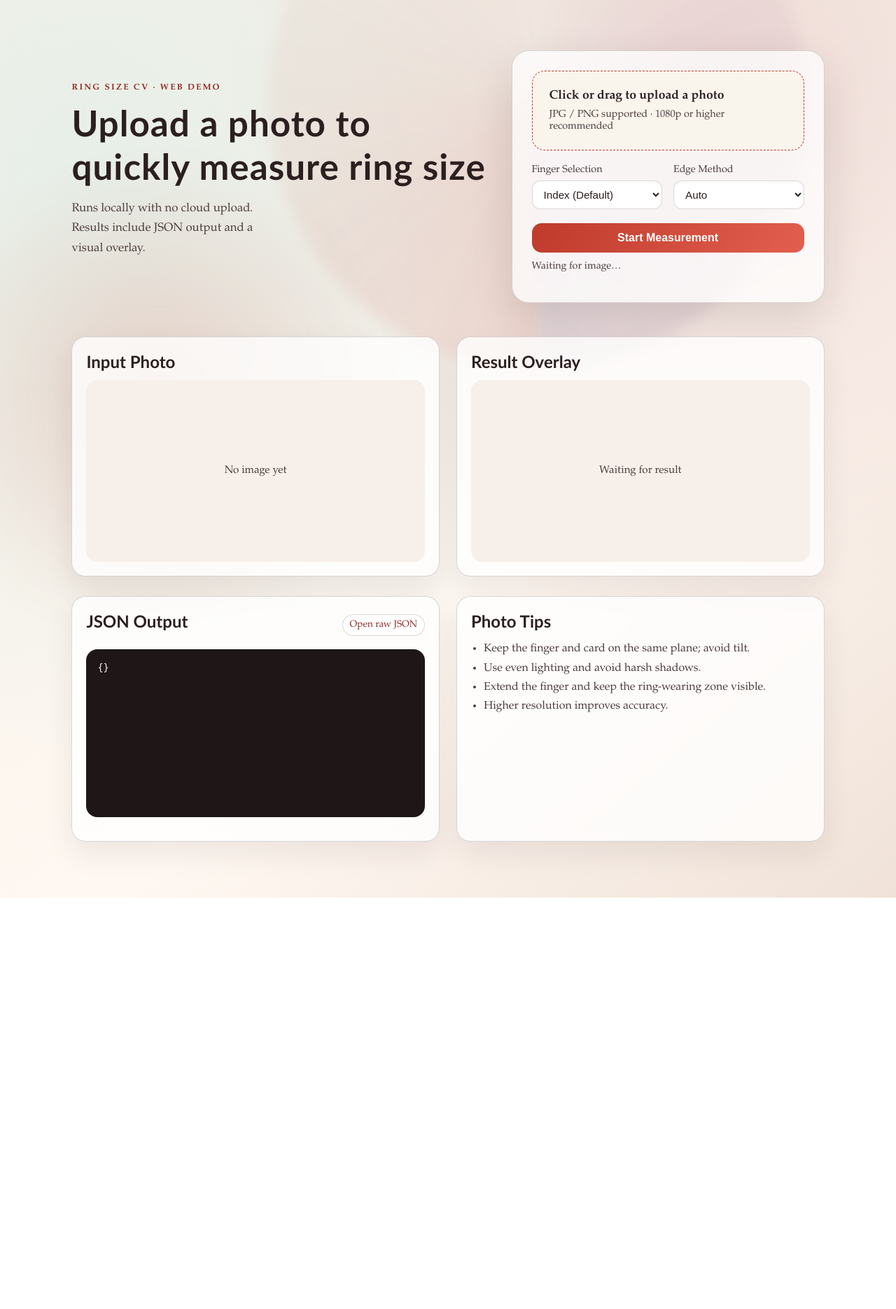
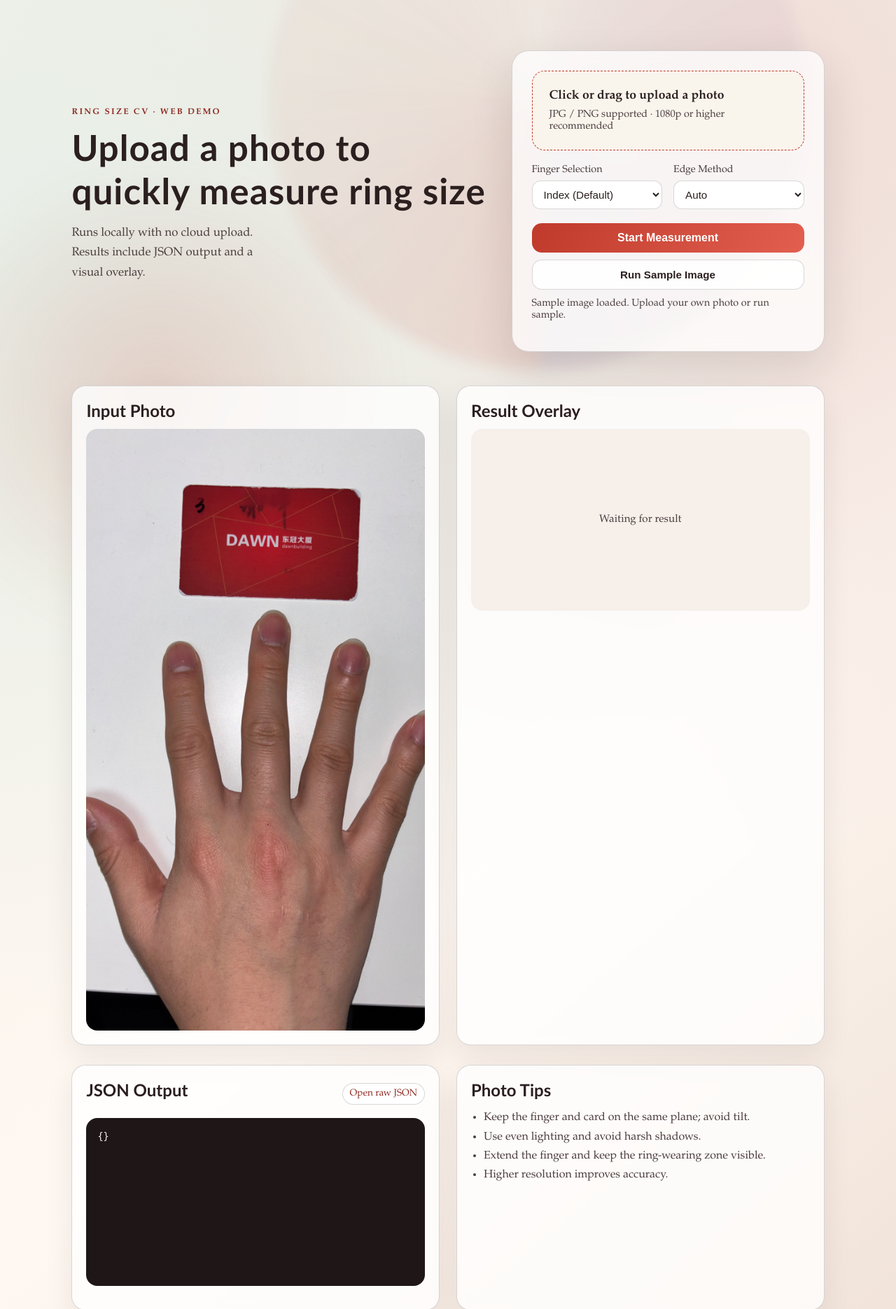
Before and after one commit to fengfengxie/ring-sizer, a Flask app: page / in a window 1280 px wide. Shown: the top 1871 px of the page at 70% size. Before the commit the page ends 1283 px from the top, so only its background shows below. Run offline with Flask 3, Linux system fonts and the light colour scheme.

Commit message:
feat: add default sample image quick start in web demo

```diff
--- a/web_demo/app.py
+++ b/web_demo/app.py
@@ -24,6 +24,8 @@ from measure_finger import measure_finger
 APP_ROOT = Path(__file__).resolve().parent
 UPLOAD_DIR = APP_ROOT / "uploads"
 RESULTS_DIR = APP_ROOT / "results"
+DEFAULT_SAMPLE_PATH = APP_ROOT / "static" / "examples" / "default_sample.jpg"
+DEFAULT_SAMPLE_URL = "/static/examples/default_sample.jpg"
 ALLOWED_EXTENSIONS = {".jpg", ".jpeg", ".png"}
 
 app = Flask(__name__)
@@ -41,7 +43,7 @@ def _save_json(path: Path, data: Dict[str, Any]) -> None:
 
 @app.route("/")
 def index():
-    return render_template("index.html")
+    return render_template("index.html", default_sample_url=DEFAULT_SAMPLE_URL)
 
 
 @app.route("/results/<path:filename>")
@@ -80,6 +82,42 @@ def api_measure():
     if image is None:
         return jsonify({"success": False, "error": "Failed to load image"}), 400
 
+    return _run_measurement(
+        image=image,
+        finger_index=finger_index,
+        edge_method=edge_method,
+        input_image_url=f"/uploads/{upload_name}",
+    )
+
+
+@app.route("/api/measure-default", methods=["POST"])
+def api_measure_default():
+    finger_index = request.form.get("finger_index", "index")
+    edge_method = request.form.get("edge_method", "auto")
+
+    if not DEFAULT_SAMPLE_PATH.exists():
+        return jsonify({"success": False, "error": "Default sample image not found"}), 500
+
+    image = cv2.imread(str(DEFAULT_SAMPLE_PATH))
+    if image is None:
+        return jsonify({"success": False, "error": "Failed to load default sample image"}), 500
+
+    return _run_measurement(
+        image=image,
+        finger_index=finger_index,
+        edge_method=edge_method,
+        input_image_url=DEFAULT_SAMPLE_URL,
+    )
+
+
+def _run_measurement(
+    image,
+    finger_index: str,
+    edge_method: str,
+    input_image_url: str,
+):
+    run_id = uuid.uuid4().hex[:12]
+
     result_png_name = f"{run_id}__result.png"
     result_png_path = RESULTS_DIR / result_png_name
 
@@ -99,7 +137,7 @@ def api_measure():
         "success": result.get("fail_reason") is None,
         "result": result,
         "result_image_url": f"/results/{result_png_name}",
-        "input_image_url": f"/uploads/{upload_name}",
+        "input_image_url": input_image_url,
         "result_json_url": f"/results/{result_json_name}",
     }
 
--- a/web_demo/static/app.js
+++ b/web_demo/static/app.js
@@ -1,5 +1,6 @@
 const form = document.getElementById("measureForm");
 const imageInput = document.getElementById("imageInput");
+const measureSampleBtn = document.getElementById("measureSampleBtn");
 const statusText = document.getElementById("statusText");
 const inputPreview = document.getElementById("inputPreview");
 const debugPreview = document.getElementById("debugPreview");
@@ -7,6 +8,7 @@ const inputFrame = document.getElementById("inputFrame");
 const debugFrame = document.getElementById("debugFrame");
 const jsonOutput = document.getElementById("jsonOutput");
 const jsonLink = document.getElementById("jsonLink");
+const defaultSampleUrl = window.DEFAULT_SAMPLE_URL || "";
 
 const setStatus = (text) => {
   statusText.textContent = text;
@@ -19,15 +21,68 @@ const showImage = (imgEl, frameEl, url) => {
   frameEl.querySelector(".placeholder").style.display = "none";
 };
 
+const buildMeasureSettings = () => {
+  const fingerSelect = form.querySelector('select[name="finger_index"]');
+  const edgeSelect = form.querySelector('select[name="edge_method"]');
+  return {
+    finger_index: fingerSelect ? fingerSelect.value : "index",
+    edge_method: edgeSelect ? edgeSelect.value : "auto",
+  };
+};
+
+const runMeasurement = async (endpoint, formData, inputUrlFallback = "") => {
+  setStatus("Measuring… Please wait.");
+  jsonOutput.textContent = "{\n  \"status\": \"processing\"\n}";
+
+  try {
+    const response = await fetch(endpoint, {
+      method: "POST",
+      body: formData,
+    });
+
+    if (!response.ok) {
+      const error = await response.json();
+      setStatus(error.error || "Measurement failed");
+      return;
+    }
+
+    const data = await response.json();
+    jsonOutput.textContent = JSON.stringify(data.result, null, 2);
+    jsonLink.href = data.result_json_url || "#";
+
+    showImage(inputPreview, inputFrame, data.input_image_url || inputUrlFallback);
+    showImage(debugPreview, debugFrame, data.result_image_url);
+
+    if (data.success) {
+      setStatus("Measurement complete. Results updated.");
+    } else {
+      setStatus("Measurement failed. Check fail_reason.");
+    }
+  } catch (error) {
+    setStatus("Network error. Please retry.");
+  }
+};
+
 imageInput.addEventListener("change", () => {
   const file = imageInput.files[0];
   if (!file) {
-    setStatus("Waiting for image…");
+    setStatus("Sample image loaded. Upload your own photo or run sample.");
+    if (defaultSampleUrl) {
+      showImage(inputPreview, inputFrame, defaultSampleUrl);
+    }
     return;
   }
   const url = URL.createObjectURL(file);
   showImage(inputPreview, inputFrame, url);
   setStatus("Image ready. Click to start measurement.");
+});
+
+measureSampleBtn.addEventListener("click", async () => {
+  const settings = buildMeasureSettings();
+  const formData = new FormData();
+  formData.append("finger_index", settings.finger_index);
+  formData.append("edge_method", settings.edge_method);
+  await runMeasurement("/api/measure-default", formData, defaultSampleUrl);
 });
 
 form.addEventListener("submit", async (event) => {
@@ -39,38 +94,15 @@ form.addEventListener("submit", async (event) => {
     return;
   }
 
-  setStatus("Measuring… Please wait.");
-  jsonOutput.textContent = "{" + "\n  \"status\": \"processing\"\n}";
+  const settings = buildMeasureSettings();
+  const formData = new FormData();
+  formData.append("finger_index", settings.finger_index);
+  formData.append("edge_method", settings.edge_method);
+  formData.append("image", file);
+  await runMeasurement("/api/measure", formData);
+});
 
-  const formData = new FormData(form);
-  formData.append("image", file);
-
-  try {
-    const response = await fetch("/api/measure", {
-      method: "POST",
-      body: formData,
-    });
-
-    if (!response.ok) {
-      const error = await response.json();
-      setStatus(error.error || "Measurement failed");
-      return;
-    }
-
-    const data = await response.json();
-
-    jsonOutput.textContent = JSON.stringify(data.result, null, 2);
-    jsonLink.href = data.result_json_url || "#";
-
-    showImage(inputPreview, inputFrame, data.input_image_url);
-    showImage(debugPreview, debugFrame, data.result_image_url);
-
-    if (data.success) {
-      setStatus("Measurement complete. Results updated.");
-    } else {
-      setStatus("Measurement failed. Check fail_reason.");
-    }
-  } catch (error) {
-    setStatus("Network error. Please retry.");
-  }
-});
+if (defaultSampleUrl) {
+  showImage(inputPreview, inputFrame, defaultSampleUrl);
+  setStatus("Sample image loaded. Upload your own photo or run sample.");
+}
--- a/web_demo/static/styles.css
+++ b/web_demo/static/styles.css
@@ -175,6 +175,25 @@ select {
   box-shadow: 0 12px 24px rgba(191, 58, 43, 0.25);
 }
 
+.secondary {
+  width: 100%;
+  margin-top: 10px;
+  border: 1px solid var(--border);
+  border-radius: 14px;
+  padding: 12px 16px;
+  font-size: 0.95rem;
+  font-weight: 600;
+  color: var(--ink);
+  background: rgba(255, 255, 255, 0.9);
+  cursor: pointer;
+  transition: transform 0.2s ease, box-shadow 0.2s ease;
+}
+
+.secondary:hover {
+  transform: translateY(-1px);
+  box-shadow: 0 10px 18px rgba(43, 31, 31, 0.12);
+}
+
 .status {
   margin-top: 12px;
   font-size: 0.9rem;
--- a/web_demo/templates/index.html
+++ b/web_demo/templates/index.html
@@ -49,6 +49,7 @@
         </div>
 
         <button class="primary" type="submit">Start Measurement</button>
+        <button class="secondary" id="measureSampleBtn" type="button">Run Sample Image</button>
         <p class="status" id="statusText">Waiting for image…</p>
       </form>
     </div>
@@ -58,9 +59,9 @@
     <section class="preview">
       <div class="panel">
         <h2>Input Photo</h2>
-        <div class="image-frame" id="inputFrame">
-          <img id="inputPreview" alt="" />
-          <p class="placeholder">No image yet</p>
+        <div class="image-frame show" id="inputFrame">
+          <img id="inputPreview" src="{{ default_sample_url }}" alt="Default sample photo example" />
+          <p class="placeholder" style="display:none;">No image yet</p>
         </div>
       </div>
 
@@ -94,6 +95,7 @@
     </section>
   </main>
 
+  <script>window.DEFAULT_SAMPLE_URL = "{{ default_sample_url }}";</script>
   <script src="/static/app.js"></script>
 </body>
 </html>
```
Also changed, not shown: doc/v1/Progress.md (+9 -0 lines), web_demo/README.md, web_demo/static/examples/default_sample.jpg (added).
